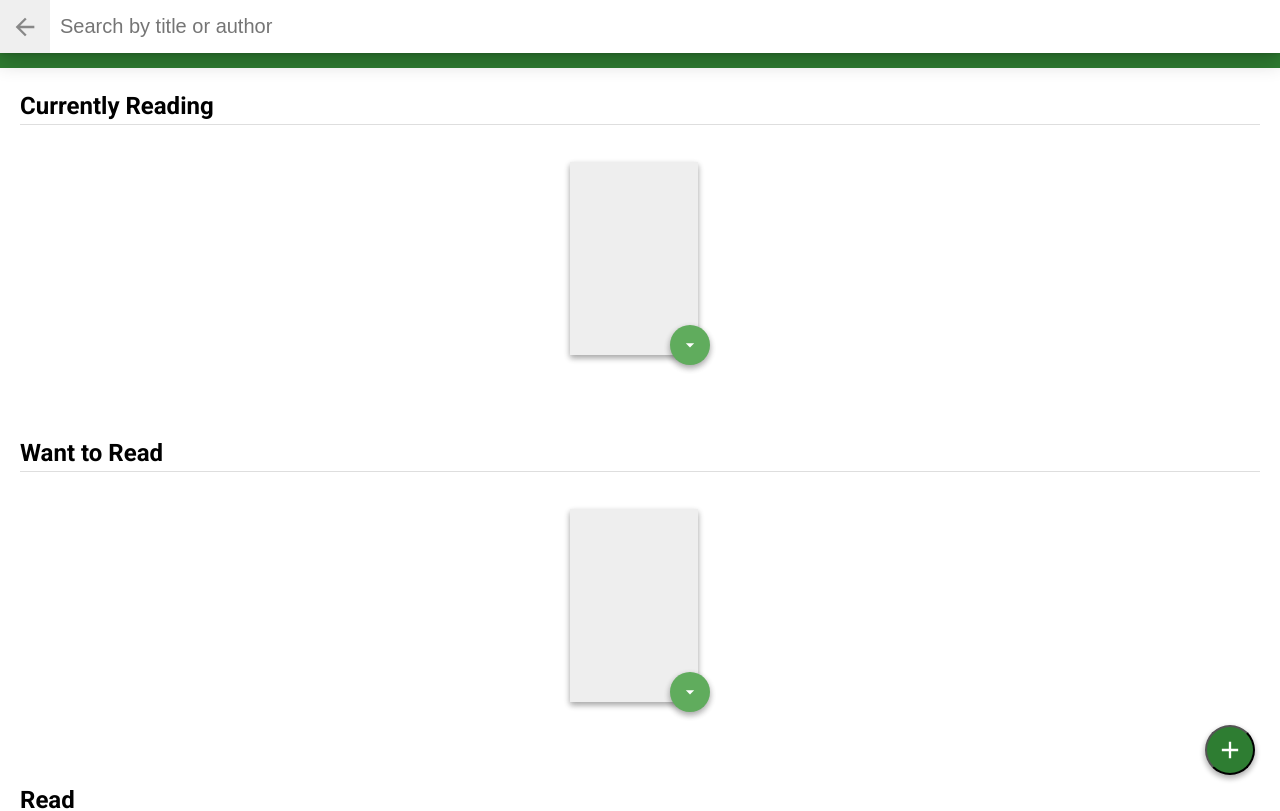
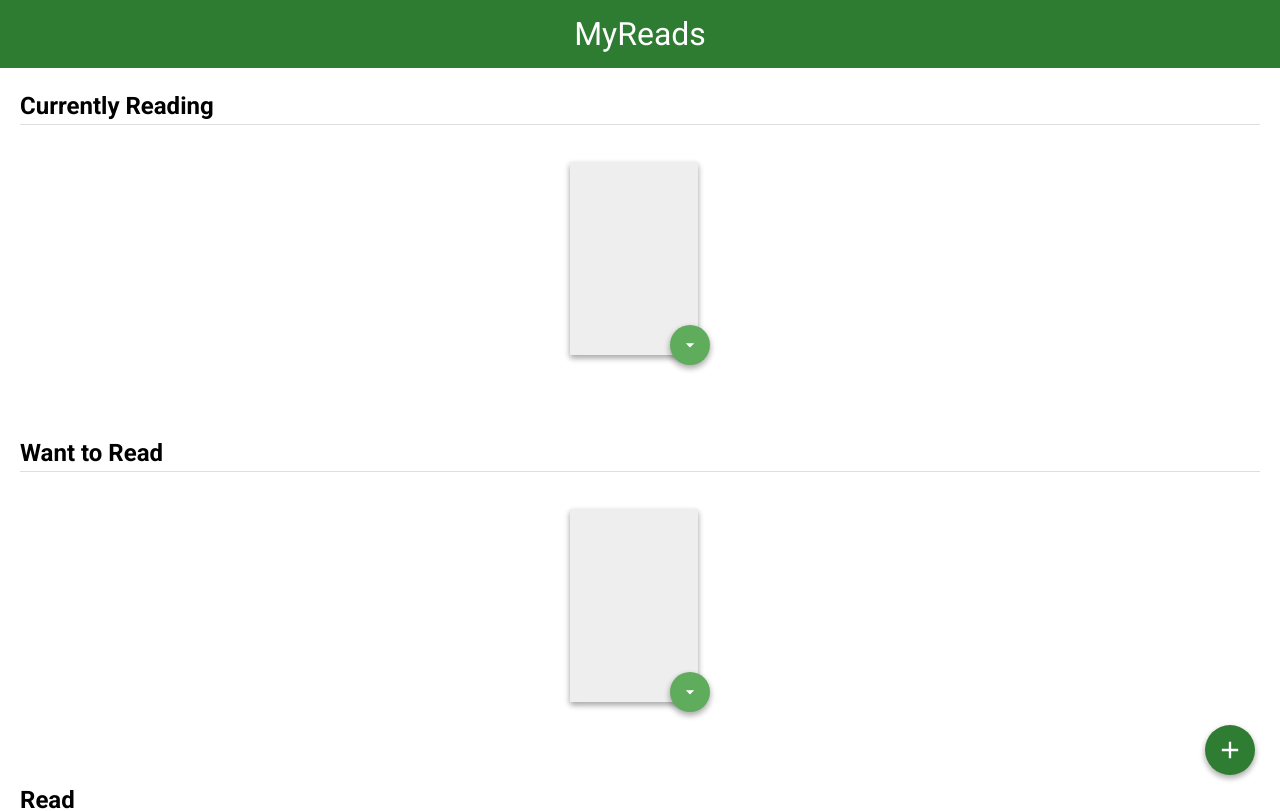
Before and after one commit to RadwaMohammed/MyReads-A-Book-Tracking-App, a React (Create React App) app: page / in a window 1280 px wide. Shown: the top 811 px of the page. Built offline with nearby package versions, Linux system fonts and the light colour scheme.

Commit message:
feat: Add Routing

```diff
--- a/package.json
+++ b/package.json
@@ -6,6 +6,7 @@
     "prop-types": "^15.6.2",
     "react": "^16.6.3",
     "react-dom": "^16.6.3",
+    "react-router-dom": "^5.0.0",
     "react-scripts": "2.1.1"
   },
   "scripts": {
--- a/src/App.css
+++ b/src/App.css
@@ -53,7 +53,7 @@ body, .app {
   bottom: 25px;
 }
 
-.open-search button {
+.open-search a {
   display: block;
   width: 50px;
   height: 50px;
@@ -68,7 +68,7 @@ body, .app {
   outline: 0;
 }
 
-.open-search button:hover {
+.open-search a:hover {
   background-color: rgb(0, 102, 0);
 }
 
@@ -113,7 +113,7 @@ body, .app {
   outline: none;
 }
 
-button:active {
+a:active {
   border: red;
   outline: none;
 }
--- a/src/App.js
+++ b/src/App.js
@@ -1,4 +1,5 @@
 import React from 'react'
+import { Route } from 'react-router-dom'
 import ListBooks from './ListBooks'
 import SearchBooks from './SearchBooks'
 // import * as BooksAPI from './BooksAPI'
@@ -8,9 +9,13 @@ import './App.css'
 class BooksApp extends React.Component {
     render() {
         return (
-            <div className="app">
-                <ListBooks />
-                <SearchBooks />
+             <div className="app">
+                <Route exact path="/" render={() => (
+                    <ListBooks />
+                )}/>
+                <Route path="/Search" render={() => (
+                    <SearchBooks />
+                )}/>
             </div>
         )
     }
--- a/src/ListBooks.js
+++ b/src/ListBooks.js
@@ -1,4 +1,5 @@
 import React from 'react'
+import { Link } from 'react-router-dom'
 import BookShelf from './BookShelf'
 
 function ListBooks (props) {
@@ -21,7 +22,7 @@ function ListBooks (props) {
 				</div>
 			</div>
 			<div className="open-search">
-              <button>Add a book</button>
+              <Link to="/search">Add a book</Link>
             </div>
 	    </div>
 	)
--- a/src/SearchBooks.js
+++ b/src/SearchBooks.js
@@ -1,4 +1,5 @@
 import React, { Component } from 'react'
+import { Link } from 'react-router-dom'
 
 class SearchBooks extends Component {
 
@@ -6,7 +7,7 @@ class SearchBooks extends Component {
 		return (
 			<div className="search-books">
             <div className="search-books-bar">
-				<button className="close-search">Close</button>
+				<Link className="close-search" to="/">Close</Link>
 				<div className="search-books-input-wrapper">
 					<input type="text" placeholder="Search by title or author"/>
 				</div>
--- a/src/index.js
+++ b/src/index.js
@@ -1,6 +1,10 @@
 import React from 'react'
 import ReactDOM from 'react-dom'
+import { BrowserRouter } from 'react-router-dom'
 import App from './App'
 import './index.css'
 
-ReactDOM.render(<App />, document.getElementById('root'))
+ReactDOM.render(
+	<BrowserRouter><App /></BrowserRouter>,
+	document.getElementById('root')
+)
```
Also changed, not shown: 1 other file (tests, documents, lock files or other folders).
